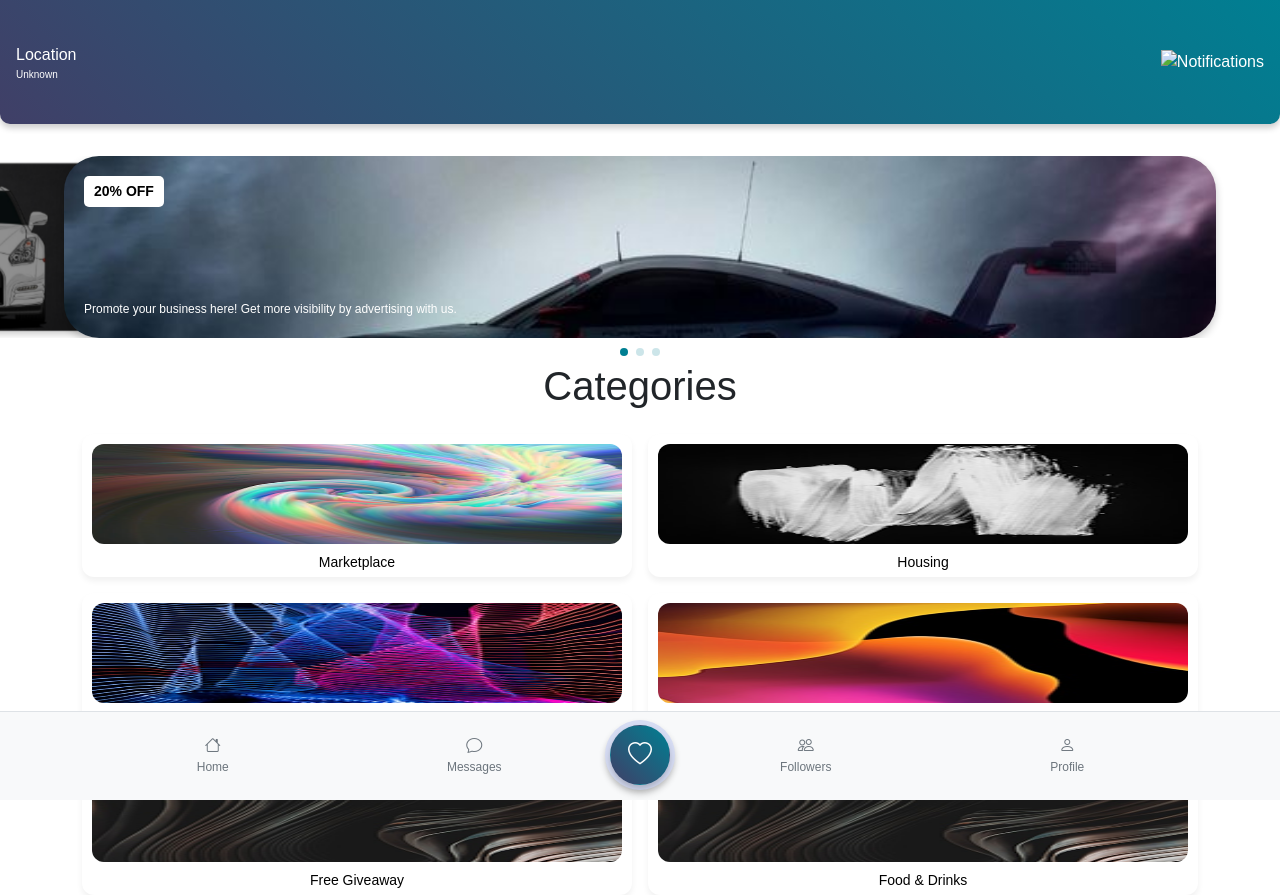
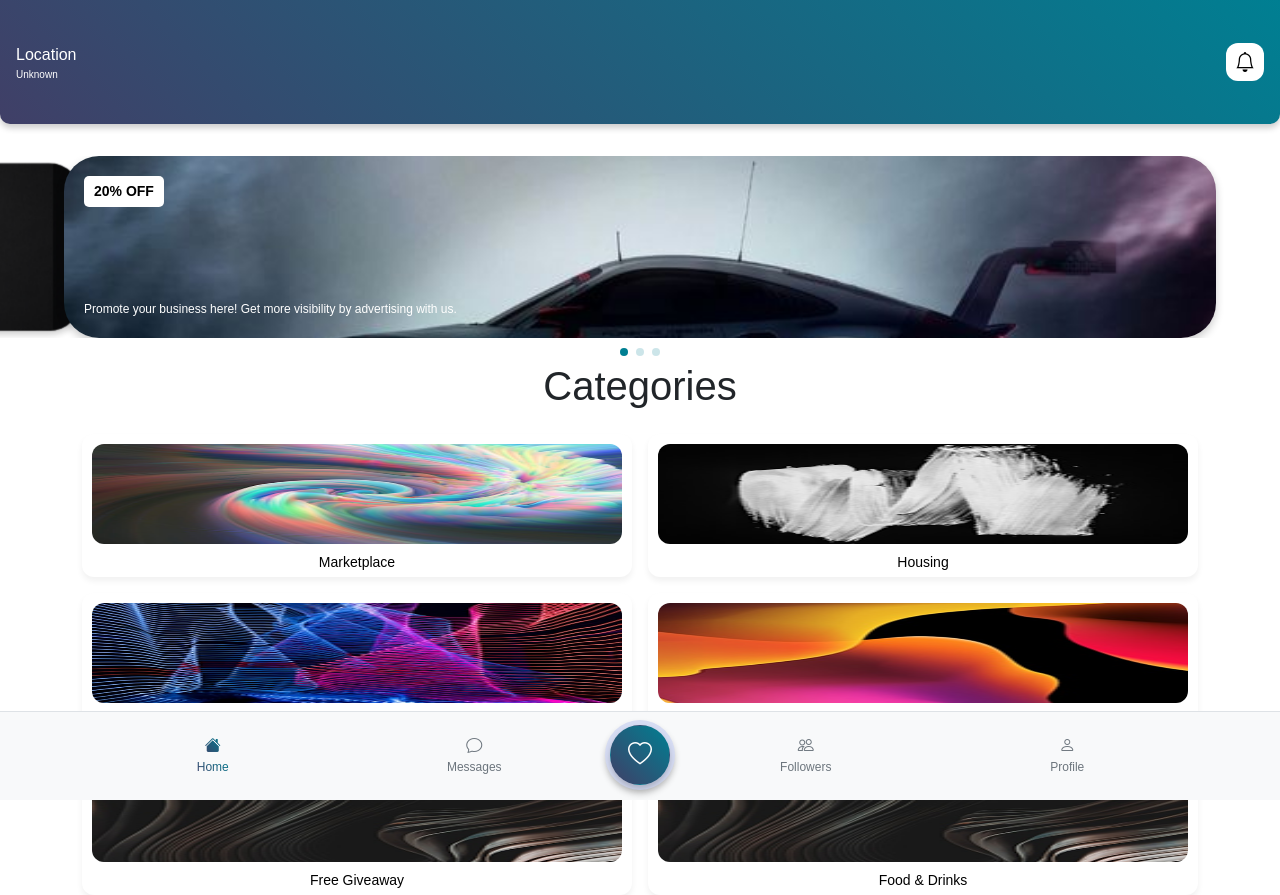
Before and after one commit to talha-007/fluffy-potato, a plain HTML site: page index.html in a window 1280 px wide. Drawn offline with nearby package versions, Linux system fonts and the light colour scheme.

Commit message:
navbar fixes

```diff
--- a/css/styles.css
+++ b/css/styles.css
@@ -21,11 +21,18 @@ header {
   box-shadow: 0 4px 6px rgba(0, 0, 0, 0.2); /* Optional shadow for better visuals */
   height: 124px;
 }
+.notification-icon {
+  background-color: #fff;
+  border-radius: 12px;
+  padding: 5px;
+  width: 38px;
+  height: 38px;
+  display: flex;
+  justify-content: center;
+  align-items: center;
+  font-size: 20px;
+}
 
-.notification-icon img {
-  width: 24px;
-  height: 24px;
-}
 .location {
   display: flex;
   align-items: start;
--- a/index.html
+++ b/index.html
@@ -35,12 +35,13 @@
         <span id="location-display"> Unknown</span>
       </div>
       <div id="notification-icon" class="notification-icon">
-        <img
-          src="images/notification-icon.png"
-          alt="Notifications"
-          class="img-fluid"
-          style="width: 24px"
-        />
+        <i style="color: black" class="bi bi-bell"></i>
+        <!-- <span
+          style="color: black"
+          id="notification-count"
+          class="notification-count"
+          >0</span
+        > -->
       </div>
     </header>
 
@@ -161,9 +162,9 @@
     <footer class="navbar fixed-bottom bg-light border-top">
       <div class="container d-flex justify-content-between">
         <button
-          class="btn btn-light nav-btn d-flex flex-column align-items-center"
+          class="btn btn-light nav-btn d-flex flex-column align-items-center active"
         >
-          <i style="font-size: 1rem" class="bi bi-house"></i>
+          <i style="font-size: 1rem" class="bi bi-house-fill"></i>
           <span>Home</span>
         </button>
         <button
--- a/js/app.js
+++ b/js/app.js
@@ -10,7 +10,7 @@ document.addEventListener("DOMContentLoaded", function () {
     slidesPerView: "auto",
     coverflowEffect: {
       rotate: 0,
-      stretch: 50,
+      stretch: -10,
       depth: 100,
       modifier: 1,
       slideShadows: true,
```
